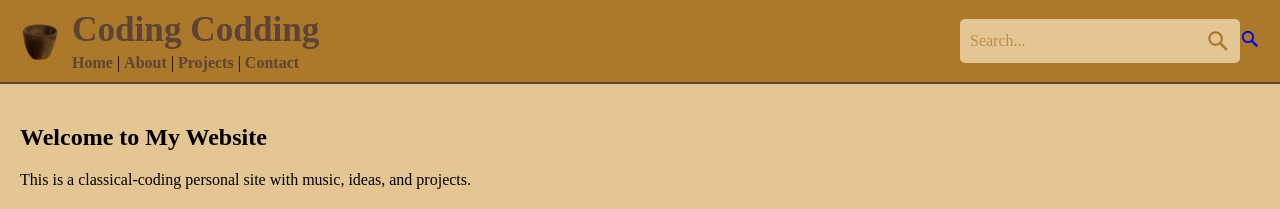
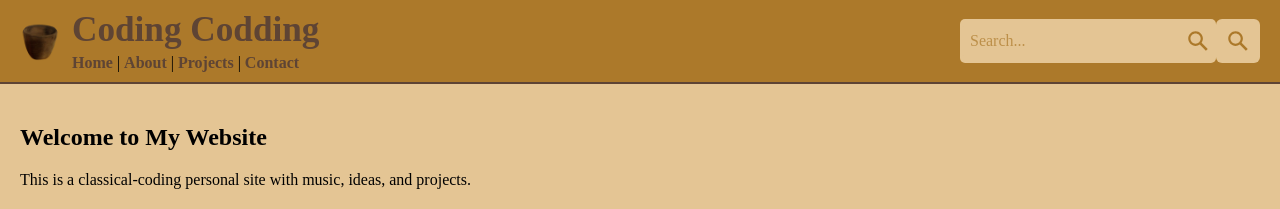
Before and after one commit to Ian-Codding-II/CodingCodding, a Jekyll site: the page built from index.html, in a window 1280 px wide. Shown: the top 209 px of the page. Built offline with Jekyll 4.4.1, drawn with Linux system fonts in a browser that asks for light colours.

Commit message:
searchbar to adapt

```diff
--- a/styles/main.css
+++ b/styles/main.css
@@ -145,7 +145,7 @@
 }
 
 /* Icon-only fallback: hidden by default */
-/* .searchbar-icon {
+.searchbar-icon {
   display: none;
   all: unset;
   cursor: pointer;
@@ -168,7 +168,7 @@
 
 .searchbar-icon:hover {
   background-color: #d4b07c;
-} */
+}
 
 /* Responsive tweaks */
 @media (max-width: 600px) {
```
